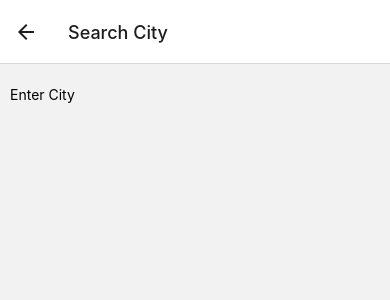
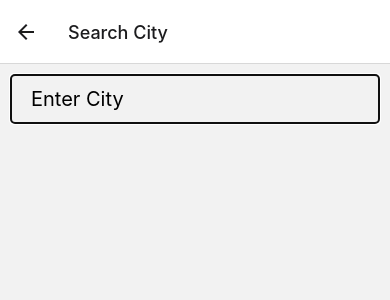
Before and after one commit to LucasBoberg/react-native-citypop, a React Native app: screen /SearchCity in a window 390 px wide. Shown: the top 300 px of the page. Built offline with nearby package versions, Linux system fonts and the light colour scheme.

Commit message:
Updates Searchinput

```diff
--- a/components/SearchInput.tsx
+++ b/components/SearchInput.tsx
@@ -22,7 +22,15 @@ export const SearchInput = ({
 }: SearchInputProps) => {
   return (
     <TextInput
-      style={{height: 40}}
+      style={{
+        height: 50,
+        fontSize: 20,
+        borderWidth: 1,
+        paddingHorizontal: 20,
+        borderRadius: 4,
+      }}
+      autoComplete="off"
+      autoFocus
       placeholder={placeholder}
       onChangeText={onChangeText}
       defaultValue={value}
```
